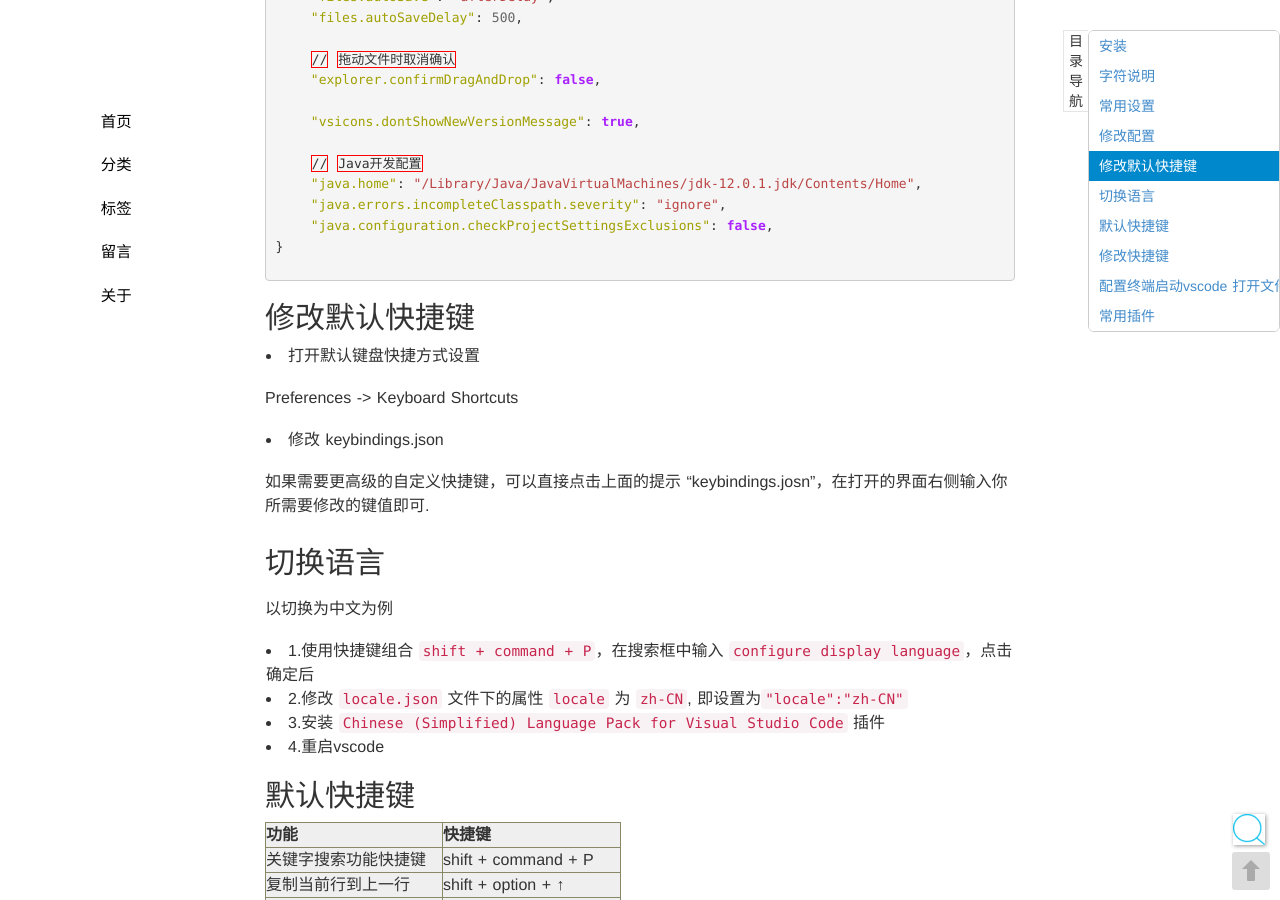
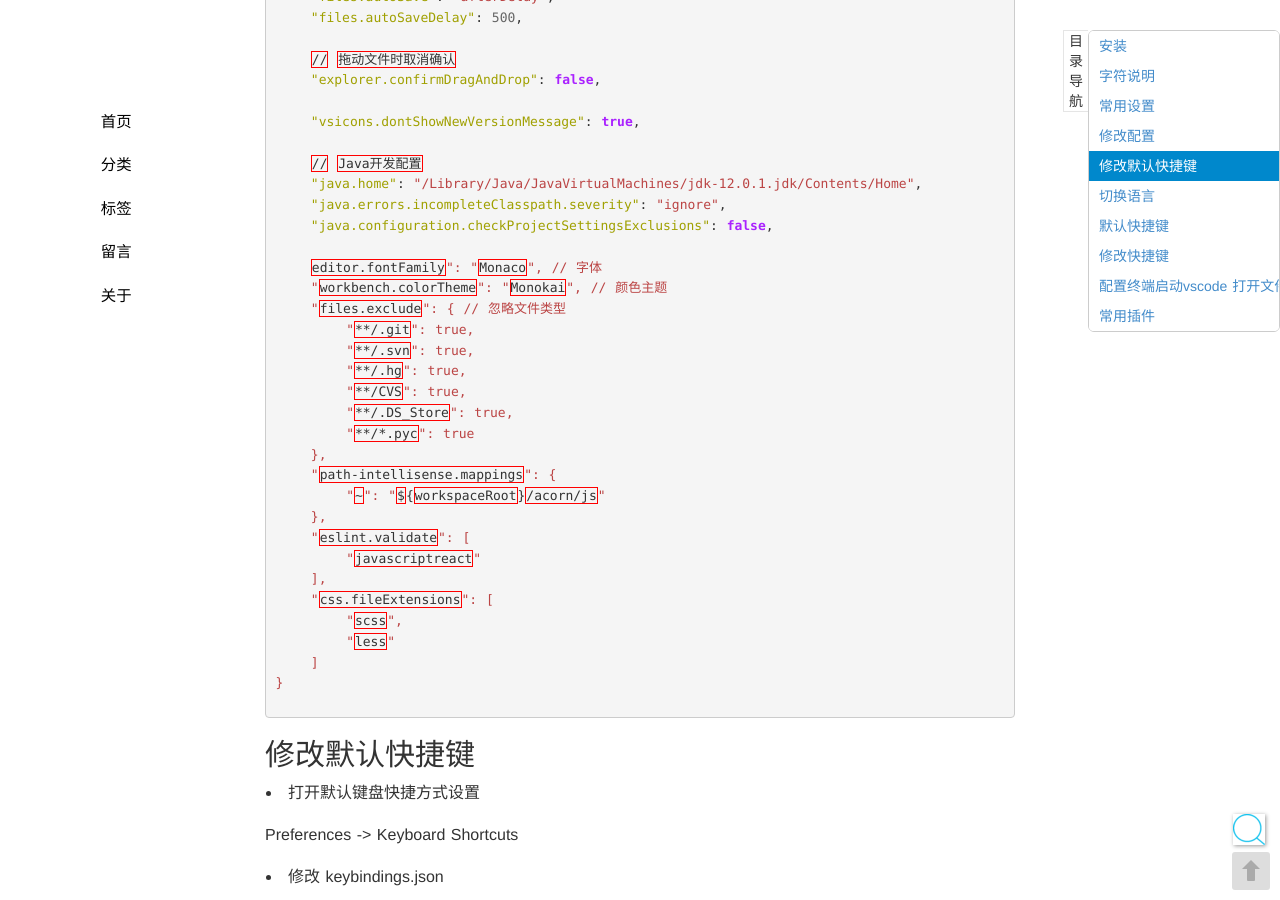
Before and after one commit to seekplum/seekplum.github.io, a Jekyll site: the page built from _posts/2017-12-25-vscode-use.md, in a window 1280 px wide and 900 px high, scrolled down 1684 px. Built offline with Jekyll 4.4.1, drawn with Linux system fonts in a browser that asks for light colours; comment, search, counter and statistics services are not loaded; some of the changed text lies outside the part shown.

Commit message:
MOD: 修改vscode配置

````diff
--- a/_posts/2017-12-25-vscode-use.md
+++ b/_posts/2017-12-25-vscode-use.md
@@ -88,6 +88,27 @@ Preferences -> Settings -> 点击右上角的 `{}` 按钮，即可编辑 `settin
     "java.home": "/Library/Java/JavaVirtualMachines/jdk-12.0.1.jdk/Contents/Home",
     "java.errors.incompleteClasspath.severity": "ignore",
     "java.configuration.checkProjectSettingsExclusions": false,
+
+    editor.fontFamily": "Monaco", // 字体
+    "workbench.colorTheme": "Monokai", // 颜色主题
+    "files.exclude": { // 忽略文件类型
+        "**/.git": true,
+        "**/.svn": true,
+        "**/.hg": true,
+        "**/CVS": true,
+        "**/.DS_Store": true,
+        "**/*.pyc": true
+    },
+    "path-intellisense.mappings": {
+        "~": "${workspaceRoot}/acorn/js"
+    },
+    "eslint.validate": [
+        "javascriptreact"
+    ],
+    "css.fileExtensions": [
+        "scss",
+        "less"
+    ]
 }
 ```
 
````
Also changed, not shown: other parts of _posts/2017-12-25-vscode-use.md (+0 -11 lines).
